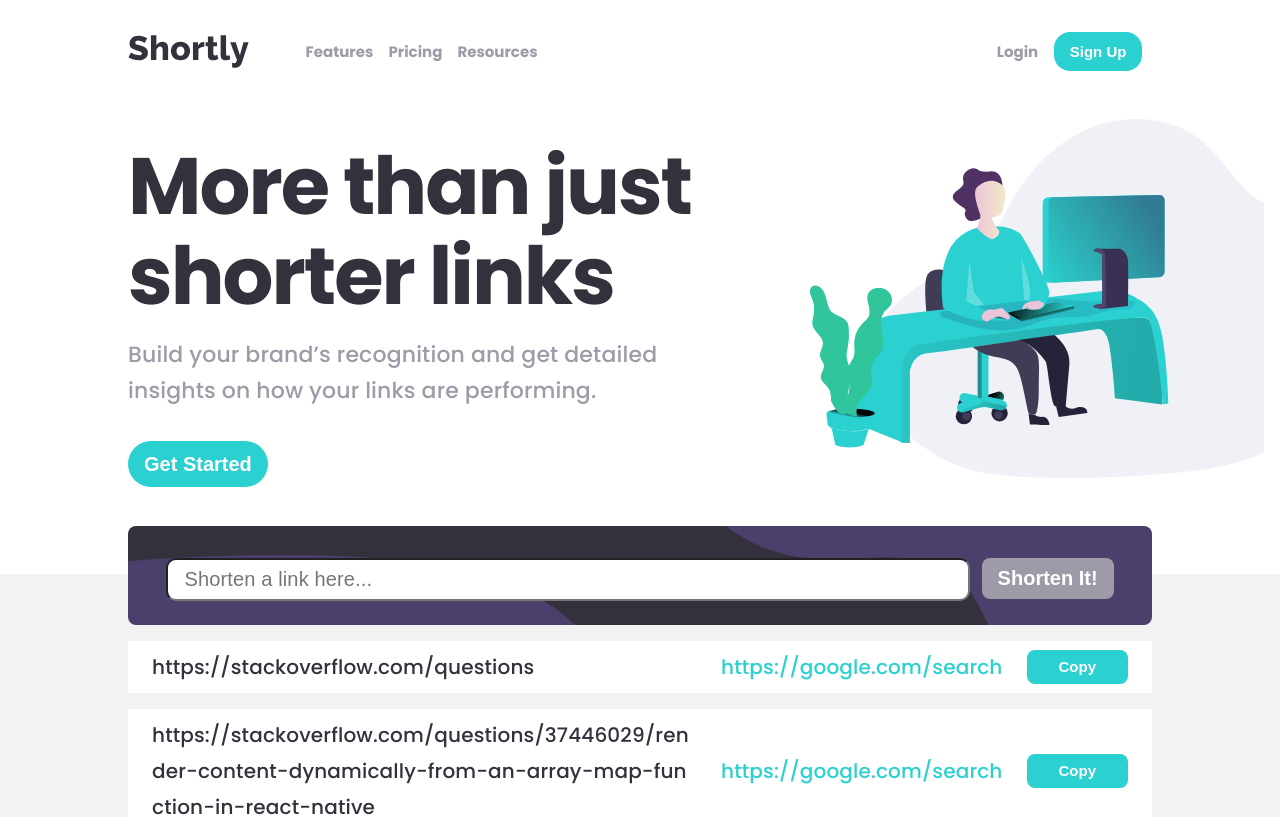
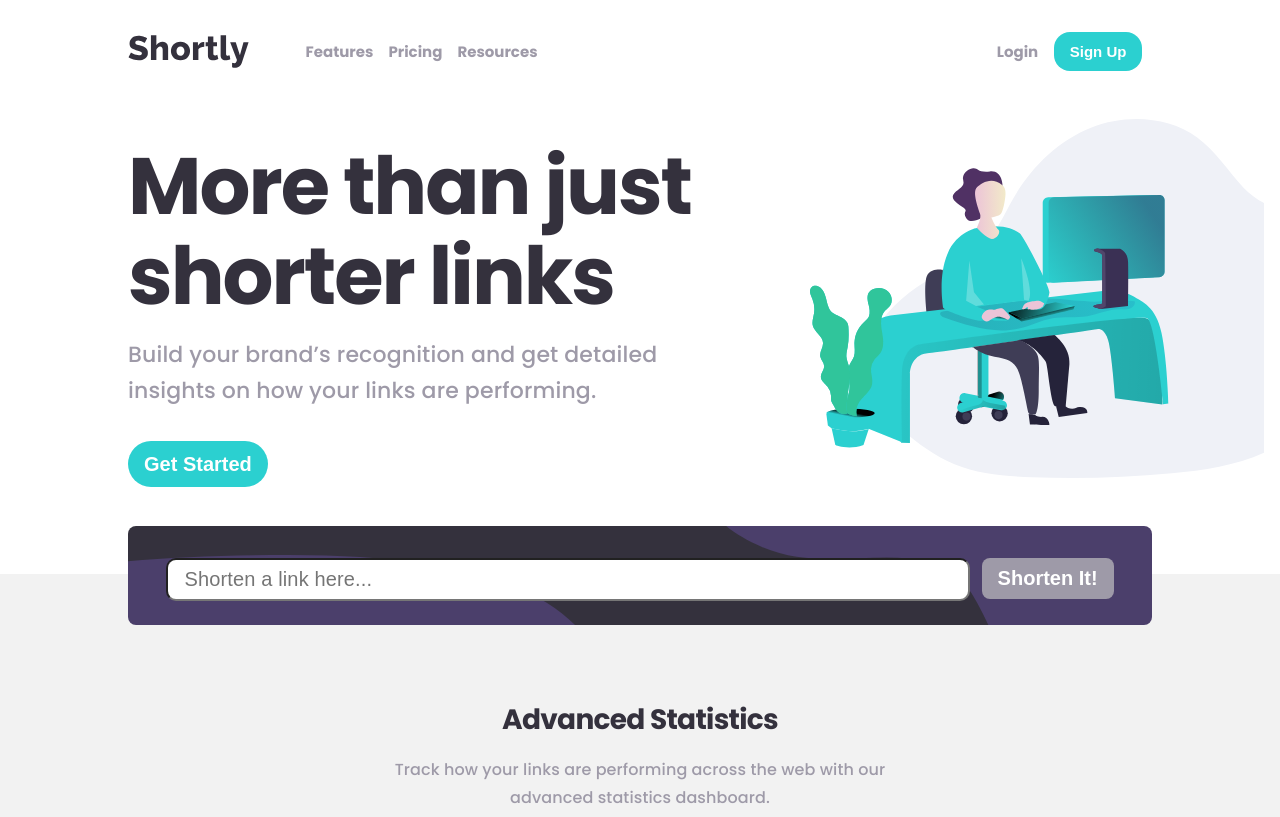
Before and after one commit to MiguelSteph/shorten-link-challenge, a React (Create React App) app: page / in a window 1280 px wide. Shown: the top 817 px of the page. Built offline with nearby package versions, Linux system fonts and the light colour scheme.

Commit message:
Add copy link logic

```diff
--- a/src/components/landing-page/shorten-link-result.jsx
+++ b/src/components/landing-page/shorten-link-result.jsx
@@ -1,7 +1,23 @@
 import React, { Component } from "react";
 
 class ShortenLinkResult extends Component {
-  state = {};
+  state = {
+    isCopied: false,
+  };
+
+  handleCopy = () => {
+    navigator.clipboard.writeText(this.props.shortenedLink);
+    this.setState({ isCopied: true });
+    setTimeout(() => {
+      this.setState({ isCopied: false });
+    }, 2000);
+  };
+
+  getBtnClassesName = () =>
+    this.state.isCopied
+      ? "btn btn-copy-shorten-link result-area-btn copied-btn"
+      : "btn btn-copy-shorten-link result-area-btn";
+
   render() {
     const { originalLink, shortenedLink } = this.props;
     return (
@@ -12,8 +28,8 @@ class ShortenLinkResult extends Component {
         <p className="shortened-link shortened-result-text-typo">
           {shortenedLink}
         </p>
-        <button className="btn btn-copy-shorten-link result-area-btn">
-          Copy
+        <button onClick={this.handleCopy} className={this.getBtnClassesName()}>
+          {this.state.isCopied ? "Copied" : "Copy"}
         </button>
       </div>
     );
--- a/src/components/landing-page/shorten-link-section.jsx
+++ b/src/components/landing-page/shorten-link-section.jsx
@@ -15,25 +15,7 @@ class ShortenLinkSection extends Component {
       inputLink: "",
     },
     showLoader: false,
-    shortenedLinks: [
-      {
-        code: "232",
-        original_link: "https://stackoverflow.com/questions",
-        full_short_link: "https://google.com/search",
-      },
-      {
-        code: "233",
-        original_link:
-          "https://stackoverflow.com/questions/37446029/render-content-dynamically-from-an-array-map-function-in-react-native",
-        full_short_link: "https://google.com/search",
-      },
-      {
-        code: "234",
-        original_link:
-          "https://stackoverflow.com/questions/37446029/render-content-dynamically-from-an-array-map-function-in-react-native",
-        full_short_link: "https://google.com/search",
-      },
-    ],
+    shortenedLinks: [],
   };
 
   submitSchema = {
--- a/src/styles/landing-page/shorten-link-section.css
+++ b/src/styles/landing-page/shorten-link-section.css
@@ -144,6 +144,10 @@ button.btn-shorten-link[disabled] {
   border-color: #f46363;
 }
 
+.copied-btn {
+  background-color: var(--medium-blue-color) !important;
+}
+
 @media screen and (min-width: 768px) {
   .shorten-link-area {
     display: flex;
```
